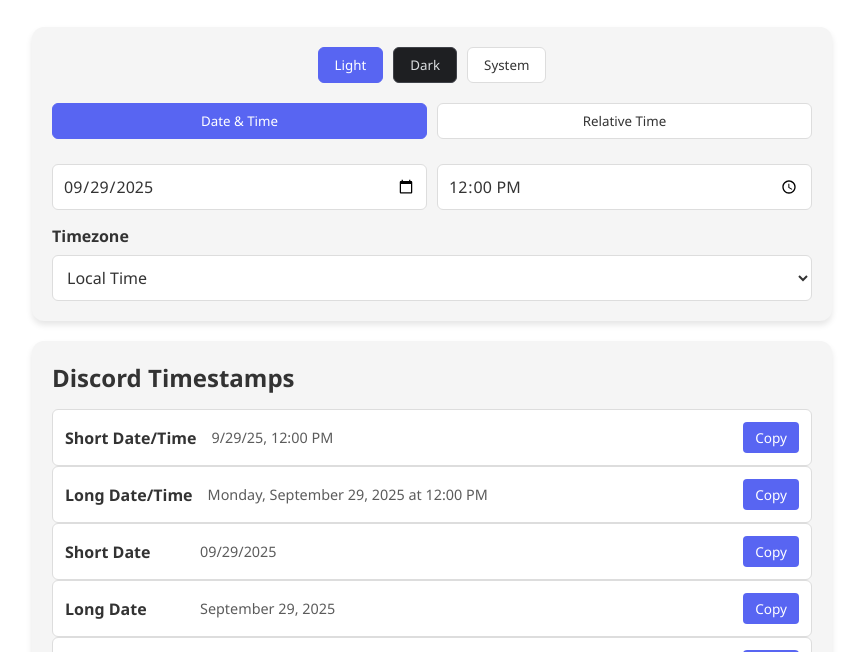
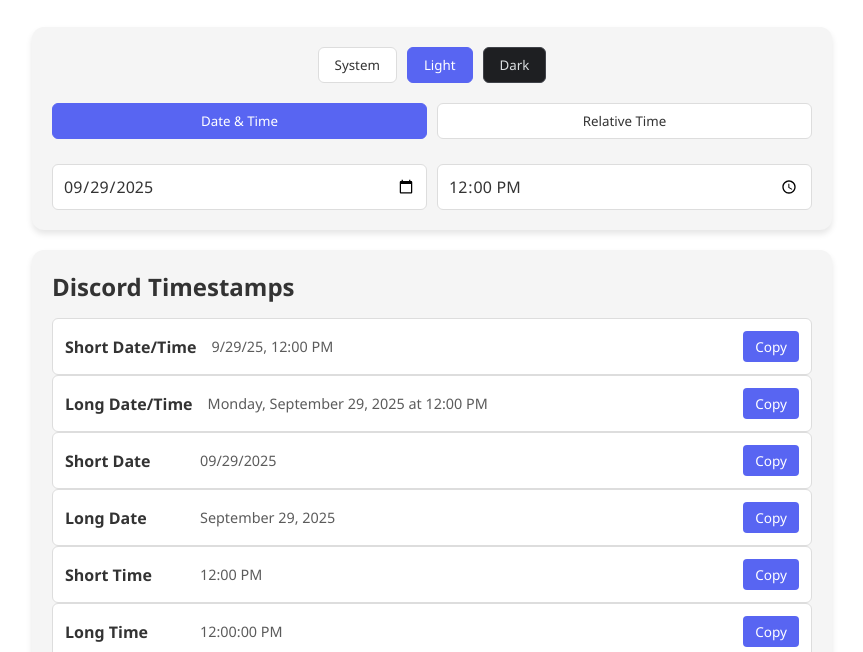
Before and after one commit to ultra-ms/discord-timestamp, a plain HTML site: page index.html in a window 1280 px wide. Shown: the part 112-764 px from the top of the page, without its empty margins (208-1071 px from the left). Drawn offline with Linux system fonts and the light colour scheme.

Commit message:
Update index.html

```diff
--- a/index.html
+++ b/index.html
@@ -256,9 +256,10 @@
     <div class="container">
         <div class="card">
             <div class="theme-selector">
-                <button class="theme-btn active" data-theme="light">Light</button>
+                <button class="theme-btn active" data-theme="system">System</button>
+                <button class="theme-btn" data-theme="light">Light</button>
                 <button class="theme-btn" data-theme="dark">Dark</button>
-                <button class="theme-btn" data-theme="system">System</button>
+
             </div>
 
             <div class="input-section">
@@ -280,14 +281,6 @@
                         <input type="number" id="hours-input" placeholder="Hours" min="0" max="23">
                         <input type="number" id="minutes-input" placeholder="Minutes" min="0" max="59">
                     </div>
-                </div>
-
-                <div class="input-group">
-                    <label for="timezone-select">Timezone</label>
-                    <select id="timezone-select">
-                        <option value="local">Local Time</option>
-                        <option value="utc">UTC</option>
-                    </select>
                 </div>
             </div>
         </div>
@@ -429,12 +422,10 @@
             }
 
             // Apply timezone if needed
-            const timezone = document.getElementById('timezone-select').value;
-            if (timezone === 'utc') {
-                // Convert local timestamp to UTC
-                const date = new Date(timestamp * 1000);
-                timestamp = Math.floor(date.getTime() / 1000) - (date.getTimezoneOffset() * 60);
-            }
+            // const timezone = document.getElementById('timezone-select').value;
+            // Convert local timestamp to UTC
+            // const date = new Date(timestamp * 1000);
+            // timestamp = Math.floor(date.getTime() / 1000) - (date.getTimezoneOffset() * 60);
 
             // Generate all timestamp formats
             const formats = [
```
